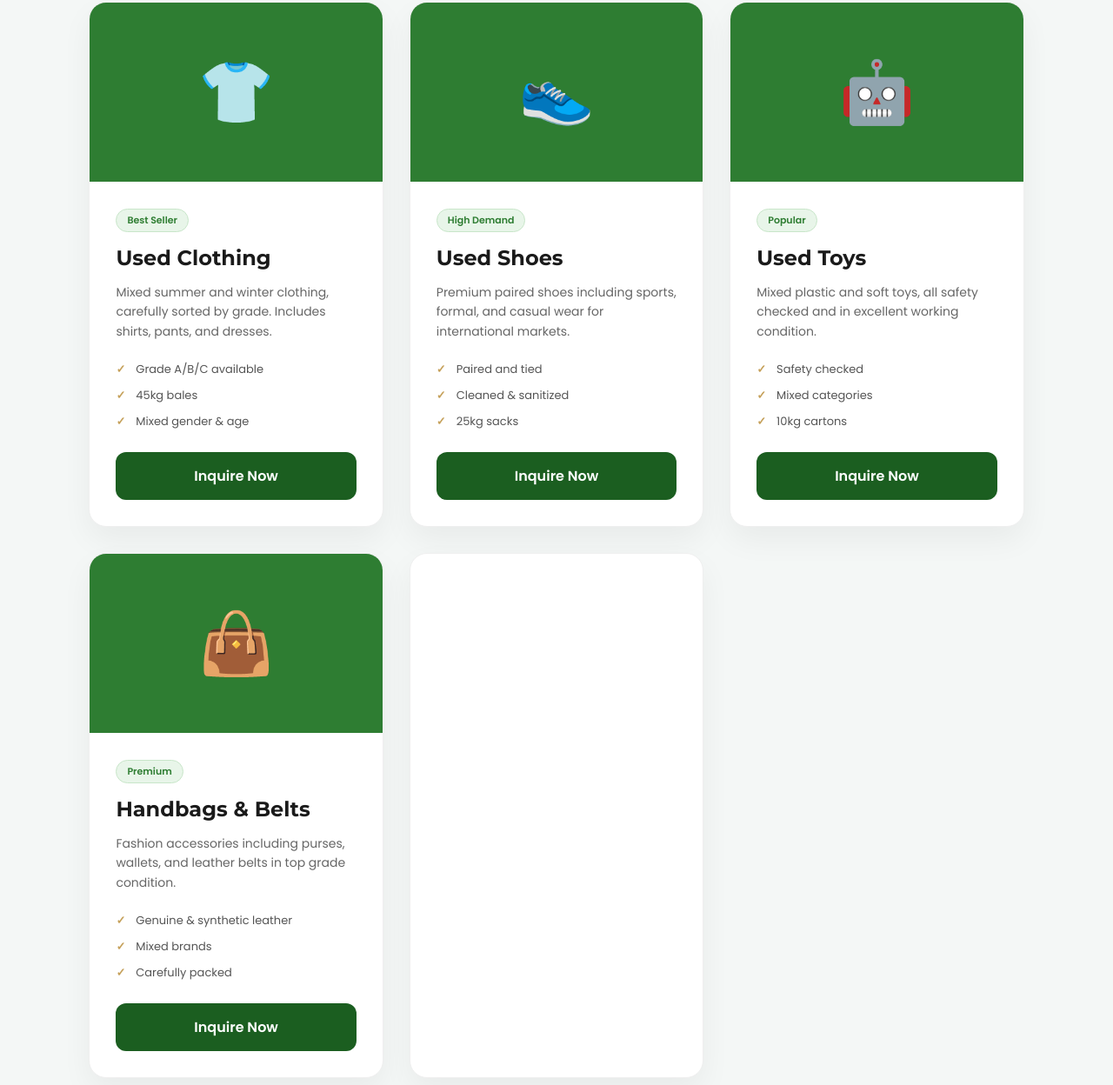
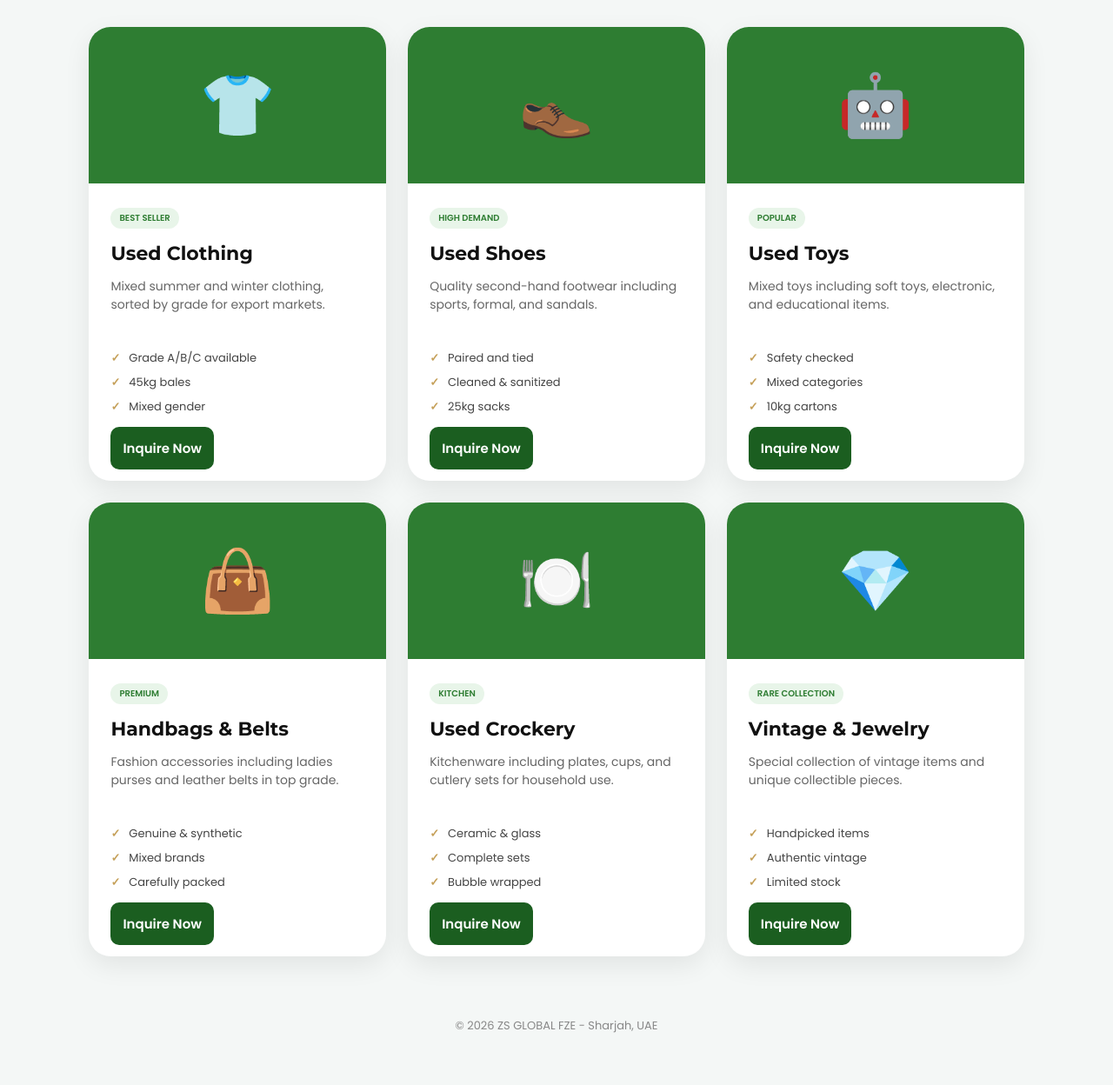
Before and after one commit to zsglobal-wholesale/zsglobal-store, a plain HTML site: page index.html in a window 1280 px wide. Shown: the part 96-1344 px from the top of the page at 87% size. After the commit the page ends 1316 px from the top, so only its background shows below. Drawn offline with Linux system fonts and the light colour scheme.

Commit message:
Update index.html

```diff
--- a/index.html
+++ b/index.html
@@ -7,39 +7,36 @@
     <link href="https://fonts.googleapis.com/css2?family=Montserrat:wght@400;600;700&family=Poppins:wght@300;400;600&display=swap" rel="stylesheet">
     <style>
         :root { --primary-green: #2e7d32; --dark-green: #1b5e20; --accent-gold: #c5a059; --bg-gray: #f4f7f6; }
-        body { font-family: 'Poppins', sans-serif; margin: 0; background-color: var(--bg-gray); color: #333; }
+        body { font-family: 'Poppins', sans-serif; margin: 0; background-color: var(--bg-gray); }
 
-        /* Navbar */
-        nav { display: flex; justify-content: space-between; align-items: center; padding: 10px 8%; background: white; border-bottom: 1px solid #eee; position: sticky; top: 0; z-index: 1000; }
-        .logo { display: flex; align-items: center; font-family: 'Montserrat', sans-serif; font-weight: 700; font-size: 22px; color: var(--dark-green); }
-        .logo span { color: var(--accent-gold); margin-left: 5px; }
-        .nav-links { display: flex; gap: 25px; list-style: none; margin: 0; }
-        .nav-links a { text-decoration: none; color: #444; font-size: 14px; font-weight: 500; transition: 0.3s; }
-        .nav-links a:hover { color: var(--primary-green); }
+        nav { display: flex; justify-content: space-between; align-items: center; padding: 15px 8%; background: white; box-shadow: 0 2px 10px rgba(0,0,0,0.05); position: sticky; top: 0; z-index: 1000; }
+        .logo { font-family: 'Montserrat', sans-serif; font-weight: 700; font-size: 24px; color: var(--dark-green); }
+        .logo span { color: var(--accent-gold); }
+        .nav-links { display: flex; gap: 20px; list-style: none; }
+        .nav-links a { text-decoration: none; color: #333; font-size: 14px; font-weight: 500; }
 
-        /* Grid Container */
-        .container { display: grid; grid-template-columns: repeat(auto-fit, minmax(320px, 1fr)); gap: 30px; padding: 50px 8%; max-width: 1300px; margin: auto; }
+        .container { display: grid; grid-template-columns: repeat(auto-fit, minmax(300px, 1fr)); gap: 25px; padding: 40px 8%; max-width: 1200px; margin: auto; }
 
-        /* Card Design */
-        .card { background: white; border-radius: 20px; overflow: hidden; box-shadow: 0 15px 35px rgba(0,0,0,0.05); border: 1px solid #efefef; transition: transform 0.3s ease; display: flex; flex-direction: column; }
-        .card:hover { transform: translateY(-10px); }
-        .card-header { background: var(--primary-green); padding: 50px 20px; text-align: center; color: white; font-size: 70px; }
+        .card { background: white; border-radius: 25px; overflow: hidden; box-shadow: 0 10px 30px rgba(0,0,0,0.08); transition: 0.3s; display: flex; flex-direction: column; }
+        .card:hover { transform: translateY(-5px); }
 
-        .card-body { padding: 30px; flex-grow: 1; text-align: left; }
-        .badge { display: inline-block; padding: 4px 12px; border-radius: 20px; font-size: 11px; font-weight: 600; margin-bottom: 15px; background: #e8f5e9; color: var(--primary-green); border: 1px solid #c8e6c9; }
-        .card h3 { margin: 0 0 12px 0; font-size: 24px; font-family: 'Montserrat', sans-serif; font-weight: 700; color: #1a1a1a; }
-        .card p { font-size: 14px; color: #666; line-height: 1.6; margin-bottom: 20px; height: 70px; overflow: hidden; }
+        /* Icon Section */
+        .card-img { background: var(--primary-green); height: 180px; display: flex; align-items: center; justify-content: center; font-size: 70px; color: white; }
 
-        /* Details List */
-        .details { list-style: none; padding: 0; margin-bottom: 25px; }
-        .details li { font-size: 13px; color: #555; margin-bottom: 10px; display: flex; align-items: center; }
-        .details li::before { content: '✓'; color: var(--accent-gold); font-weight: bold; margin-right: 12px; }
+        .card-content { padding: 25px; flex-grow: 1; }
+        .tag { background: #e8f5e9; color: var(--primary-green); font-size: 10px; font-weight: 700; padding: 4px 10px; border-radius: 20px; text-transform: uppercase; margin-bottom: 15px; display: inline-block; }
 
-        /* WhatsApp Button */
-        .btn-wa { background: var(--dark-green); color: white; padding: 15px; text-decoration: none; border-radius: 12px; text-align: center; font-weight: 600; display: flex; align-items: center; justify-content: center; gap: 10px; transition: 0.3s; margin-top: auto; }
-        .btn-wa:hover { background: #25d366; box-shadow: 0 5px 15px rgba(37, 211, 102, 0.3); }
+        .card h3 { font-family: 'Montserrat', sans-serif; margin: 0 0 10px 0; font-size: 22px; color: #111; }
+        .card p { font-size: 14px; color: #666; margin-bottom: 20px; line-height: 1.5; min-height: 63px; }
 
-        footer { text-align: center; padding: 40px; background: #fff; color: #999; font-size: 13px; border-top: 1px solid #eee; }
+        .features { list-style: none; padding: 0; margin: 0 0 25px 0; }
+        .features li { font-size: 13px; color: #444; margin-bottom: 8px; display: flex; align-items: center; }
+        .features li::before { content: '✓'; color: var(--accent-gold); margin-right: 10px; font-weight: bold; }
+
+        .btn-inquire { background: var(--dark-green); color: white; text-align: center; padding: 14px; text-decoration: none; border-radius: 10px; font-weight: 600; font-size: 15px; transition: 0.3s; }
+        .btn-inquire:hover { background: #25d366; }
+
+        footer { text-align: center; padding: 30px; color: #888; font-size: 13px; }
     </style>
 </head>
 <body>
@@ -57,63 +54,73 @@
 
 <div class="container">
     <div class="card">
-        <div class="card-header">👕</div>
-        <div class="card-body">
-            <span class="badge">Best Seller</span>
+        <div class="card-img">👕</div>
+        <div class="card-content">
+            <span class="tag">Best Seller</span>
             <h3>Used Clothing</h3>
-            <p>Mixed summer and winter clothing, carefully sorted by grade. Includes shirts, pants, and dresses.</p>
-            <ul class="details">
-                <li>Grade A/B/C available</li>
-                <li>45kg bales</li>
-                <li>Mixed gender & age</li>
-            </ul>
-            <a href="https://wa.me/971552214798?text=Inquiry:%20Used%20Clothing" class="btn-wa">Inquire Now</a>
+            <p>Mixed summer and winter clothing, sorted by grade for export markets.</p>
+            <ul class="features"><li>Grade A/B/C available</li><li>45kg bales</li><li>Mixed gender</li></ul>
+            <a href="https://wa.me/971552214798" class="btn-inquire">Inquire Now</a>
         </div>
     </div>
 
     <div class="card">
-        <div class="card-header">👟</div>
-        <div class="card-body">
-            <span class="badge">High Demand</span>
+        <div class="card-img">👞</div>
+        <div class="card-content">
+            <span class="tag">High Demand</span>
             <h3>Used Shoes</h3>
-            <p>Premium paired shoes including sports, formal, and casual wear for international markets.</p>
-            <ul class="details">
-                <li>Paired and tied</li>
-                <li>Cleaned & sanitized</li>
-                <li>25kg sacks</li>
-            </ul>
-            <a href="https://wa.me/971552214798?text=Inquiry:%20Used%20Shoes" class="btn-wa">Inquire Now</a>
+            <p>Quality second-hand footwear including sports, formal, and sandals.</p>
+            <ul class="features"><li>Paired and tied</li><li>Cleaned & sanitized</li><li>25kg sacks</li></ul>
+            <a href="https://wa.me/971552214798" class="btn-inquire">Inquire Now</a>
         </div>
     </div>
 
     <div class="card">
-        <div class="card-header">🤖</div>
-        <div class="card-body">
-            <span class="badge">Popular</span>
+        <div class="card-img">🤖</div>
+        <div class="card-content">
+            <span class="tag">Popular</span>
             <h3>Used Toys</h3>
-            <p>Mixed plastic and soft toys, all safety checked and in excellent working condition.</p>
-            <ul class="details">
-                <li>Safety checked</li>
-                <li>Mixed categories</li>
-                <li>10kg cartons</li>
-            </ul>
-            <a href="https://wa.me/971552214798?text=Inquiry:%20Used%20Toys" class="btn-wa">Inquire Now</a>
+            <p>Mixed toys including soft toys, electronic, and educational items.</p>
+            <ul class="features"><li>Safety checked</li><li>Mixed categories</li><li>10kg cartons</li></ul>
+            <a href="https://wa.me/971552214798" class="btn-inquire">Inquire Now</a>
         </div>
     </div>
 
     <div class="card">
-        <div class="card-header">👜</div>
-        <div class="card-body">
-            <span class="badge">Premium</span>
+        <div class="card-img">👜</div>
+        <div class="card-content">
+            <span class="tag">Premium</span>
             <h3>Handbags & Belts</h3>
-            <p>Fashion accessories including purses, wallets, and leather belts in top grade condition.</p>
-            <ul class="details">
-                <li>Genuine & synthetic leather</li>
-                <li>Mixed brands</li>
-                <li>Carefully packed</li>
-            </ul>
-            <a href="https://wa.me/971552214798?text=Inquiry:%20Handbags%20and%20Belts" class="btn-wa">Inquire Now</a>
+            <p>Fashion accessories including ladies purses and leather belts in top grade.</p>
+            <ul class="features"><li>Genuine & synthetic</li><li>Mixed brands</li><li>Carefully packed</li></ul>
+            <a href="https://wa.me/971552214798" class="btn-inquire">Inquire Now</a>
         </div>
     </div>
 
     <div class="card">
+        <div class="card-img">🍽️</div>
+        <div class="card-content">
+            <span class="tag">Kitchen</span>
+            <h3>Used Crockery</h3>
+            <p>Kitchenware including plates, cups, and cutlery sets for household use.</p>
+            <ul class="features"><li>Ceramic & glass</li><li>Complete sets</li><li>Bubble wrapped</li></ul>
+            <a href="https://wa.me/971552214798" class="btn-inquire">Inquire Now</a>
+        </div>
+    </div>
+
+    <div class="card">
+        <div class="card-img">💎</div>
+        <div class="card-content">
+            <span class="tag">Rare Collection</span>
+            <h3>Vintage & Jewelry</h3>
+            <p>Special collection of vintage items and unique collectible pieces.</p>
+            <ul class="features"><li>Handpicked items</li><li>Authentic vintage</li><li>Limited stock</li></ul>
+            <a href="https://wa.me/971552214798" class="btn-inquire">Inquire Now</a>
+        </div>
+    </div>
+</div>
+
+<footer>© 2026 ZS GLOBAL FZE - Sharjah, UAE</footer>
+
+</body>
+</html>
```
